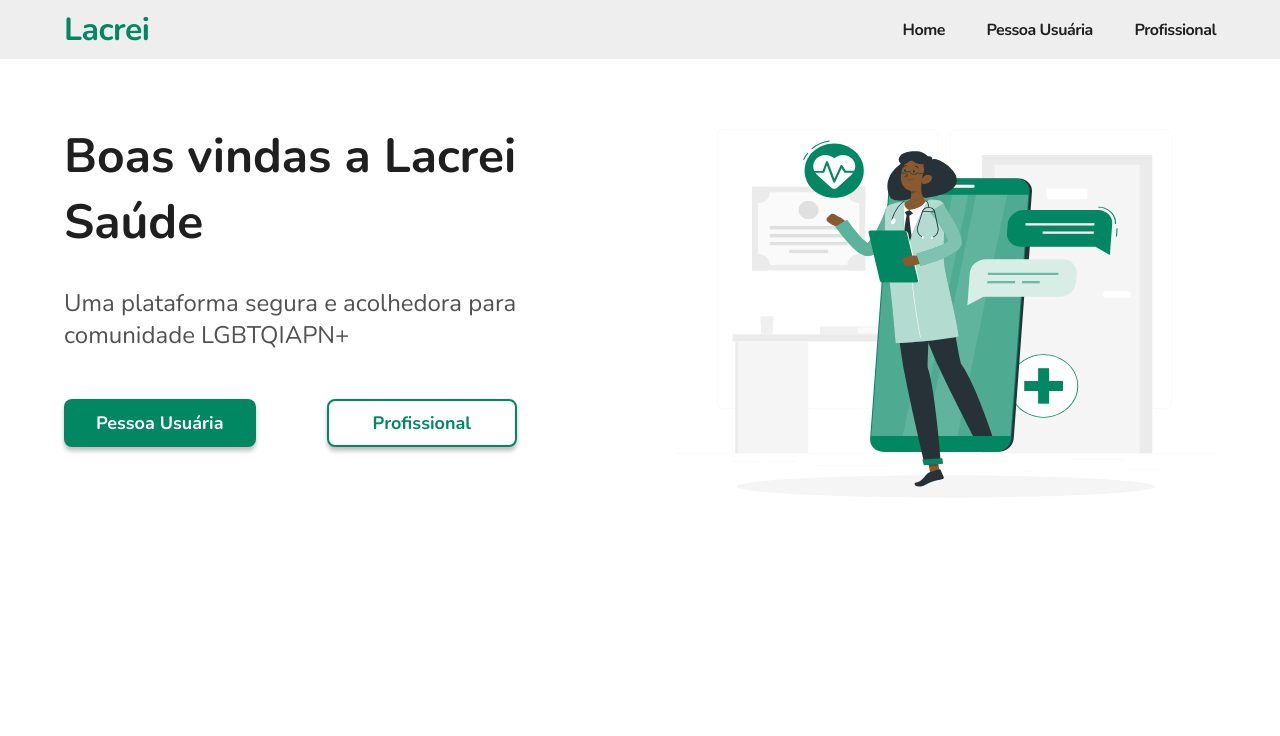
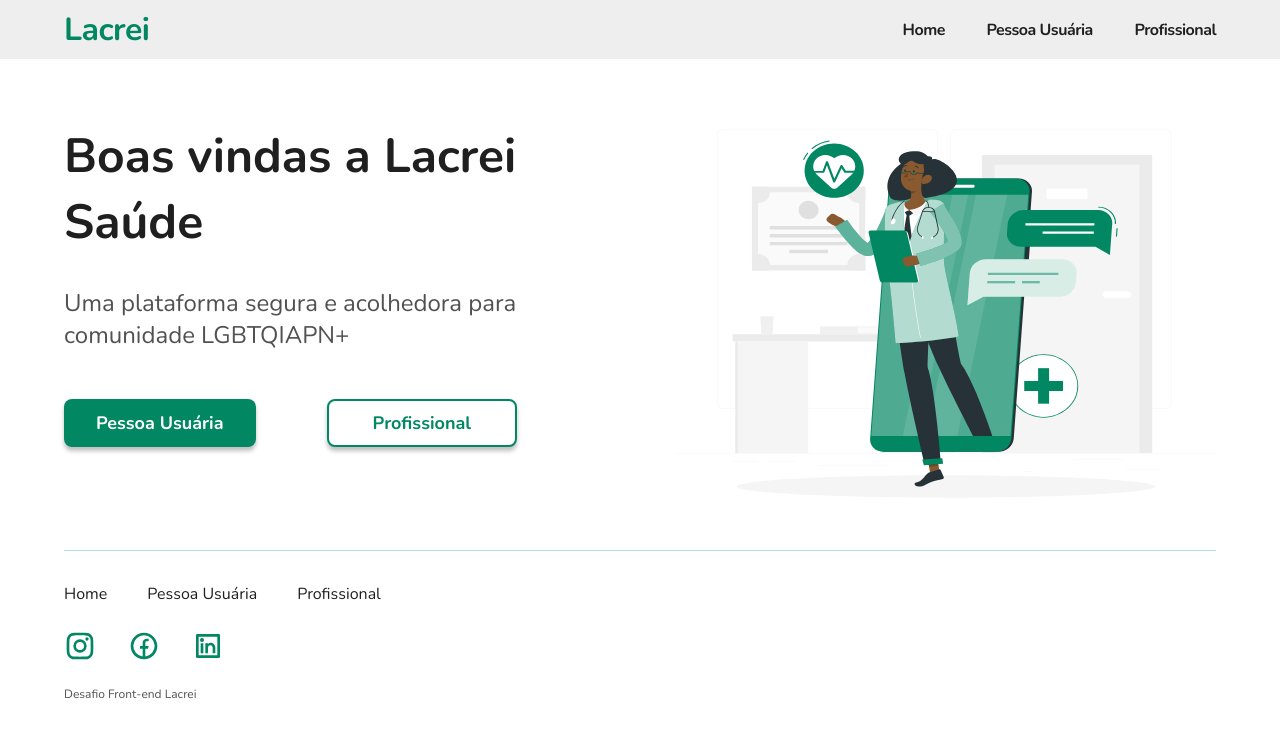
Before and after one commit to praxeds/desafio-front-end-lacrei, a React (Create React App) app: page / in a window 1280 px wide. Shown: the top 736 px of the page. Built offline with nearby package versions, Linux system fonts and the light colour scheme.

Commit message:
Added footer section

```diff
--- /dev/null
+++ b/src/components/footer/footer.tsx
@@ -0,0 +1,24 @@
+import { FooterSection } from "./styled";
+import { RiLinkedinBoxLine } from "react-icons/ri";
+import { RiInstagramLine } from "react-icons/ri";
+import { RiFacebookCircleLine } from "react-icons/ri";
+
+function Footer() {
+  return (
+    <FooterSection>
+      <div className="nav">
+        <a href="#">Home</a>
+        <a href="#">Pessoa Usuária</a>
+        <a href="#">Profissional</a>
+      </div>
+      <div className="icons">
+        <a href="#"><RiInstagramLine/></a>
+        <a href="#"><RiFacebookCircleLine/></a>
+        <a href="#"><RiLinkedinBoxLine/></a>
+      </div>
+      <p>Desafio Front-end Lacrei</p>
+    </FooterSection>
+  );
+}
+
+export default Footer;
--- /dev/null
+++ b/src/components/footer/styled.ts
@@ -0,0 +1,49 @@
+import styled from "styled-components";
+import { styles } from "../globalStyles";
+
+export const FooterSection = styled.footer`
+    margin: 0px 4rem;
+    border-top: 1px solid ${styles.colors.accentLightest};
+    padding: 2rem 0px 0.5rem;
+    height: 10rem;
+    -webkit-box-pack: justify;
+    ${styles.flex("column", "space-between", "flex-start")}
+
+    div {
+        ${styles.flex("row", "flex-start", "flex-start")}
+        gap: 2.5rem;
+        a {
+            cursor: pointer;
+            ${styles.resetLink()}
+            ${styles.transition("all", "0.2s", "ease")}
+
+        }
+        &.nav {
+            a {
+                color: ${styles.colors.secondaryDark};
+            &:hover {
+                color: ${styles.colors.secondaryLight};
+            }
+            &:active, &:focus {
+                font-weight: 700;
+            }
+            }
+        }
+        &.icons {
+            gap: 2rem;
+            a {
+                ${styles.flex("row", "center", "center")}
+                ${styles.text(2, 400)};
+                color: ${styles.colors.accent};
+                ${styles.transition("all", "0.2s", "ease")}
+                &:hover {
+                    color: ${styles.colors.accentLight};
+                }
+            }
+        }
+    }
+    p {
+        ${styles.text(0.75, 400)};
+        color: ${styles.colors.secondaryMedium};
+    }
+`;
--- a/src/components/globalStyles.ts
+++ b/src/components/globalStyles.ts
@@ -6,7 +6,8 @@ export const styles = {
         secondaryLight: "#727272",
         secondaryMedium: "#515151",
         accent: "#018762",
-        accentLight: "#4eab91"
+        accentLight: "#4eab91",
+        accentLightest: "#b0e0d3"
     },
     text: (size: number, weight: number) => `
         font-size: ${size}rem;
--- a/src/components/nav/nav.tsx
+++ b/src/components/nav/nav.tsx
@@ -1,15 +1,15 @@
-import { Navbar } from "./styled";
+import { NavbarSection } from "./styled";
 
 function Nav() {
   return (
-    <Navbar>
+    <NavbarSection>
       <h1>Lacrei</h1>
       <ul>
         <li><a href='#'>Home</a></li>
         <li><a href='#'>Pessoa Usuária</a></li>
         <li><a href='#'>Profissional</a></li>
       </ul>
-    </Navbar>
+    </NavbarSection>
   );
 }
 
--- a/src/components/nav/styled.ts
+++ b/src/components/nav/styled.ts
@@ -1,7 +1,7 @@
 import styled from "styled-components";
 import {styles} from "../globalStyles";
 
-export const Navbar = styled.nav`
+export const NavbarSection = styled.nav`
     background: ${styles.colors.secondary};
     ${styles.flex("row", "space-between", "center")};
     padding: 0.5rem 4rem;
--- a/src/index.tsx
+++ b/src/index.tsx
@@ -4,16 +4,18 @@ import './index.css';
 import reportWebVitals from './reportWebVitals';
 
 
-import Nav from './components/nav/nav';
+import NavSection from './components/nav/nav';
 import MainSection from './components/main/main';
+import FooterSection from './components/footer/footer';
 
 const root = ReactDOM.createRoot(
   document.getElementById('root') as HTMLElement
 );
 root.render(
   <React.StrictMode>
-    <Nav />
+    <NavSection />
     <MainSection />
+    <FooterSection />
   </React.StrictMode>
 );
 
```
